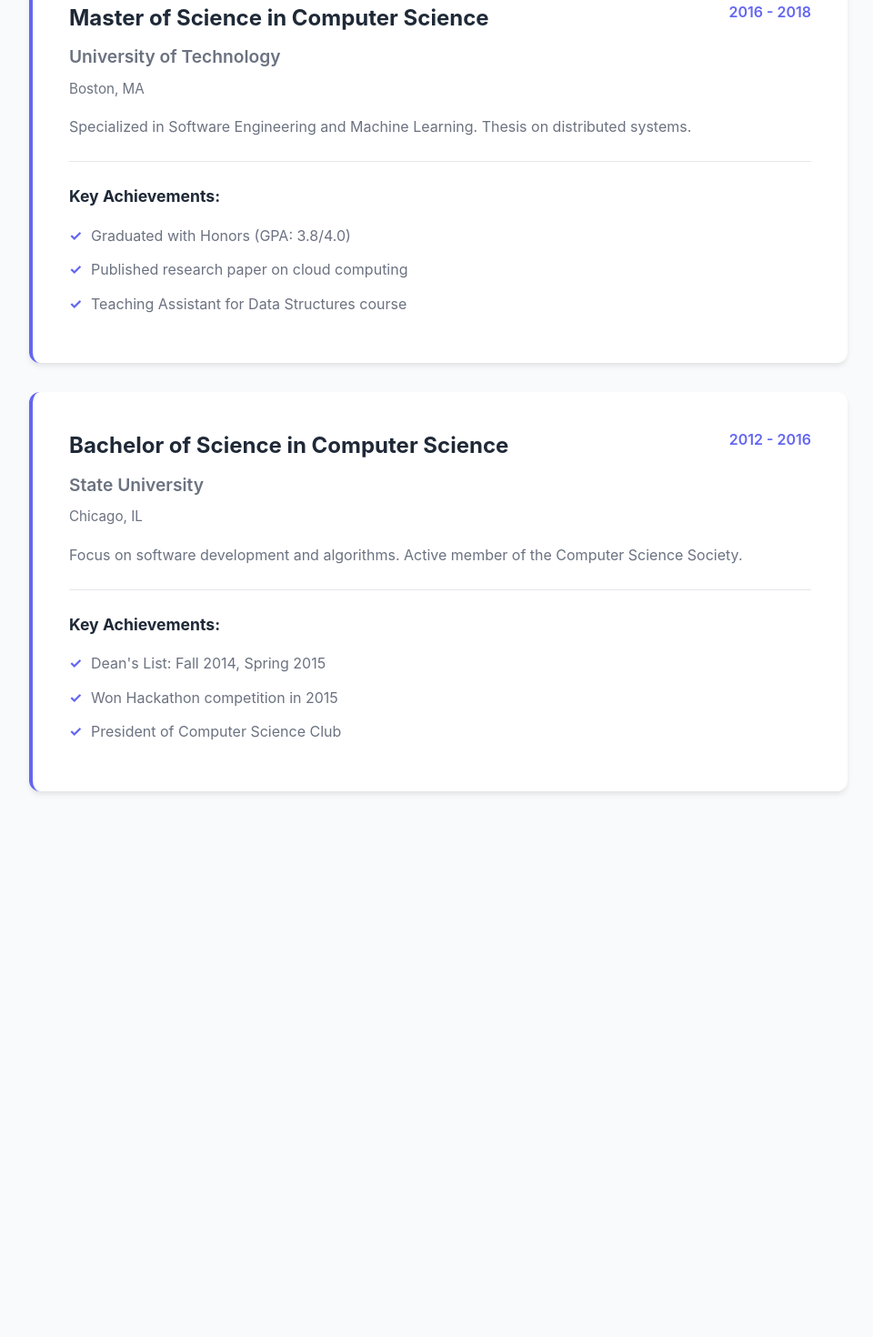
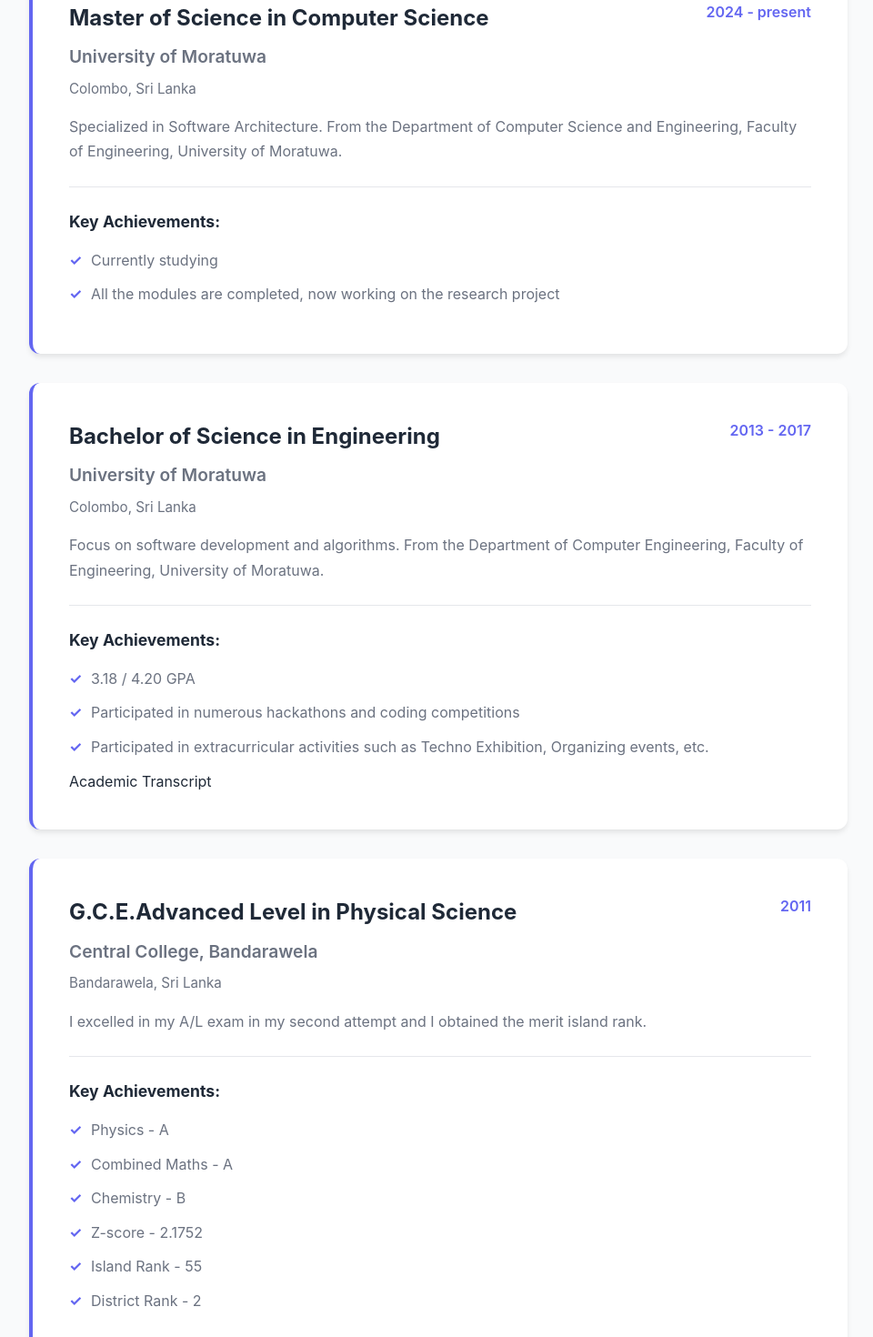
Before and after one commit to yasankarj/yasankarj.github.io, a React (Vite) app: page /#/education in a window 1280 px wide. Shown: the part 260-1730 px from the top of the page at 91% size, without its empty margins (158-1118 px from the left). Before the commit the page ends 1178 px from the top, so only its background shows below. Built offline with nearby package versions, Linux system fonts and the light colour scheme.

Commit message:
feat: updated education

```diff
--- a/src/pages/Education.jsx
+++ b/src/pages/Education.jsx
@@ -4,26 +4,47 @@
   const education = [
     {
       degree: "Master of Science in Computer Science",
-      institution: "University of Technology",
-      period: "2016 - 2018",
-      location: "Boston, MA",
-      description: "Specialized in Software Engineering and Machine Learning. Thesis on distributed systems.",
+      institution: "University of Moratuwa",
+      period: "2024 - present",
+      location: "Colombo, Sri Lanka",
+      description: "Specialized in Software Architecture. From the Department of Computer Science and Engineering, Faculty of Engineering, University of Moratuwa.",
       achievements: [
-        "Graduated with Honors (GPA: 3.8/4.0)",
-        "Published research paper on cloud computing",
-        "Teaching Assistant for Data Structures course"
+        "Currently studying",
+        "All the modules are completed, now working on the research project"
+      ],
+      links: []
+    },
+    {
+      degree: "Bachelor of Science in Engineering",
+      institution: "University of Moratuwa",
+      period: "2013 - 2017",
+      location: "Colombo, Sri Lanka",
+      description: "Focus on software development and algorithms. From the Department of Computer Engineering, Faculty of Engineering, University of Moratuwa.",
+      achievements: [
+        "3.18 / 4.20 GPA",
+        "Participated in numerous hackathons and coding competitions",
+        "Participated in extracurricular activities such as Techno Exhibition, Organizing events, etc."
+      ],
+      links: [
+        {
+          title: "Academic Transcript",
+          link: "https://lms.uom.lk/public/transcript.php?Key1=120268V&Key2=00824&Key3=A003106&Key4=113735"
+        }
       ]
     },
     {
-      degree: "Bachelor of Science in Computer Science",
-      institution: "State University",
-      period: "2012 - 2016",
-      location: "Chicago, IL",
-      description: "Focus on software development and algorithms. Active member of the Computer Science Society.",
+      degree: "G.C.E.Advanced Level in Physical Science",
+      institution: "Central College, Bandarawela",
+      period: "2011",
+      location: "Bandarawela, Sri Lanka",
+      description: "I excelled in my A/L exam in my second attempt and I obtained the merit island rank.",
       achievements: [
-        "Dean's List: Fall 2014, Spring 2015",
-        "Won Hackathon competition in 2015",
-        "President of Computer Science Club"
+        "Physics - A",
+        "Combined Maths - A",
+        "Chemistry - B",
+        "Z-score - 2.1752",
+        "Island Rank - 55",
+        "District Rank - 2"
       ]
     }
   ]
@@ -50,6 +71,15 @@
                   ))}
                 </ul>
               </div>
+              {edu.links && edu.links.length > 0 && (
+                <div className="education-links">
+                  {edu.links.map((link, i) => (
+                    <a key={i} href={link.link} target="_blank" rel="noopener noreferrer">
+                      {link.title}
+                    </a>
+                  ))}
+                </div>
+              )}
             </div>
           ))}
         </div>
```
